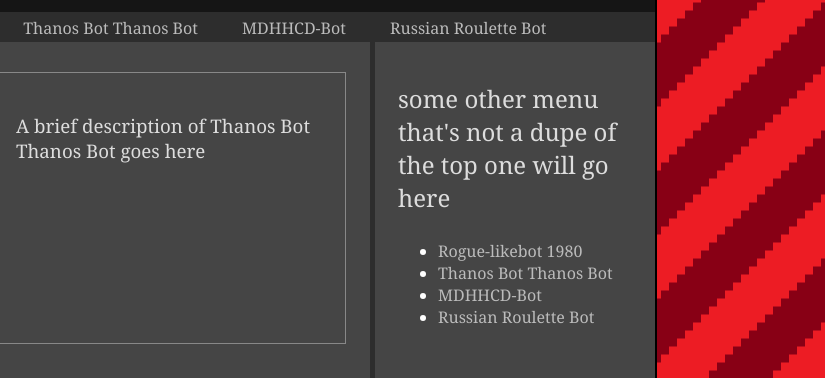
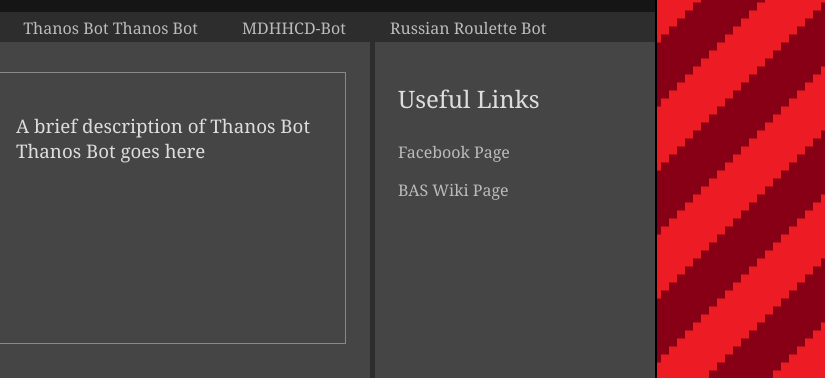
Before and after one commit to Logarathon1/thanos-bot, a plain HTML site: page index.html in a window 1280 px wide. Shown: the part 170-548 px from the top of the page, 455-1280 px from the left. Drawn offline with Linux system fonts and the light colour scheme.

Commit message:
Update index.html

```diff
--- a/index.html
+++ b/index.html
@@ -2,7 +2,7 @@
 <html>
 <head>
 <title>Thanos Bot Thanos Bot - Logarathon1's Epic Website</title>
-<link rel="stylesheet" href="styles.css">
+<link rel="stylesheet" href="https://logarathon1.github.io/styles.css">
 <link rel="icon" href="Images/site-icon.png">
 </head>
 <body>
@@ -34,13 +34,9 @@
 
 <aside>
 <section class = "about">
-<h2>some other menu that's not a dupe of the top one will go here</h2>
-<ul>
-<li><a href = "https://logarathon1.github.io/rogue-likebot1980">Rogue-likebot 1980</a></li>
-<li><a href = "https://logarathon1.github.io/thanos-bot">Thanos Bot Thanos Bot</a></li>
-<li><a href = "https://logarathon1.github.io/mdhhcd-bot">MDHHCD-Bot</a></li>
-<li><a href = "https://logarathon1.github.io/russian-roulette-bot">Russian Roulette Bot</a></li>
-</ul>
+<h2>Useful Links</h2>
+<p><a href = "https://www.facebook.com/ThanosBotThanosBot">Facebook Page</a></p>
+<p><a href = "https://botappreciationsociety.fandom.com/wiki/Thanos_Bot_Thanos_Bot">BAS Wiki Page</a></p>
 </section>
 </aside>
 
```
